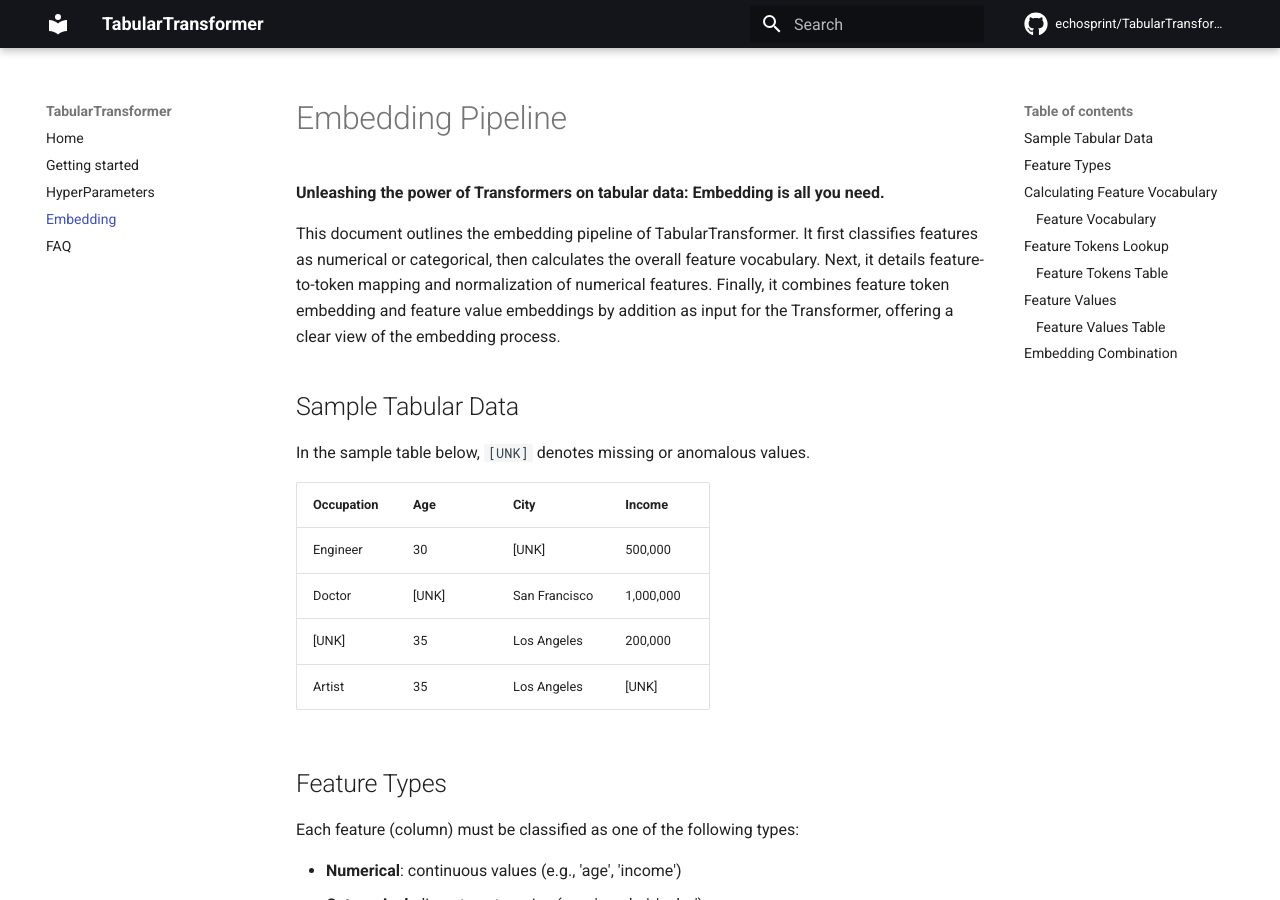
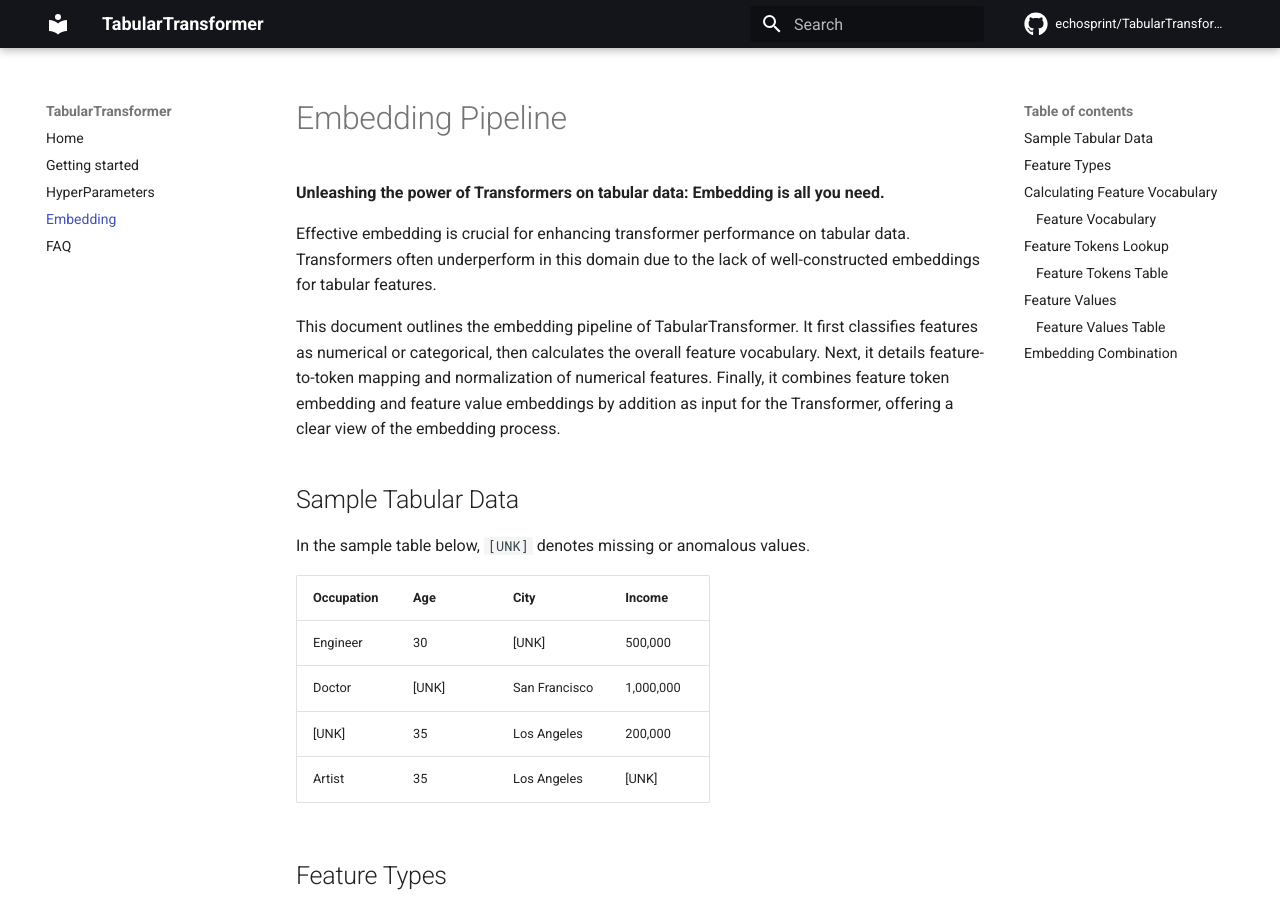
Before and after one commit to echosprint/TabularTransformer, an MkDocs documentation site: the page built from docs/embedding.md, in a window 1280 px wide and 900 px high. Built offline with MkDocs 1.6.1 and Material for MkDocs 9.7.7, drawn with Linux system fonts in a browser that asks for light colours; comment, search, counter and statistics services are not loaded.

Commit message:
Embedding

```diff
--- a/docs/embedding.md
+++ b/docs/embedding.md
@@ -1,5 +1,7 @@
 # Embedding Pipeline
 **Unleashing the power of Transformers on tabular data: Embedding is all you need.**
+
+Effective embedding is crucial for enhancing transformer performance on tabular data. Transformers often underperform in this domain due to the lack of well-constructed embeddings for tabular features.
 
 This document outlines the embedding pipeline of TabularTransformer. It first classifies features as numerical or categorical, then calculates the overall feature vocabulary. Next, it details feature-to-token mapping and normalization of numerical features. Finally, it combines feature token embedding and feature value embeddings by addition as input for the Transformer, offering a clear view of the embedding process.
 
```
